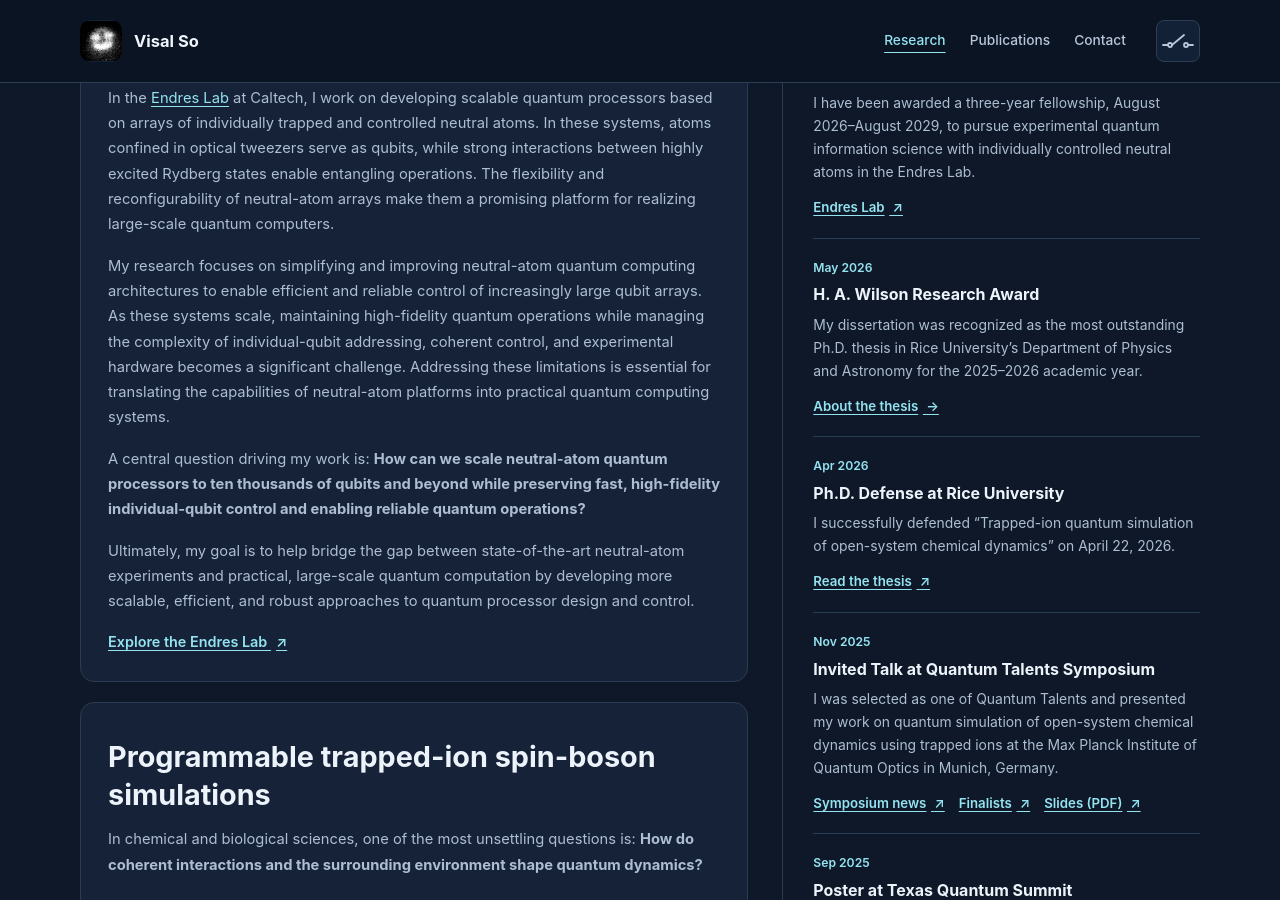
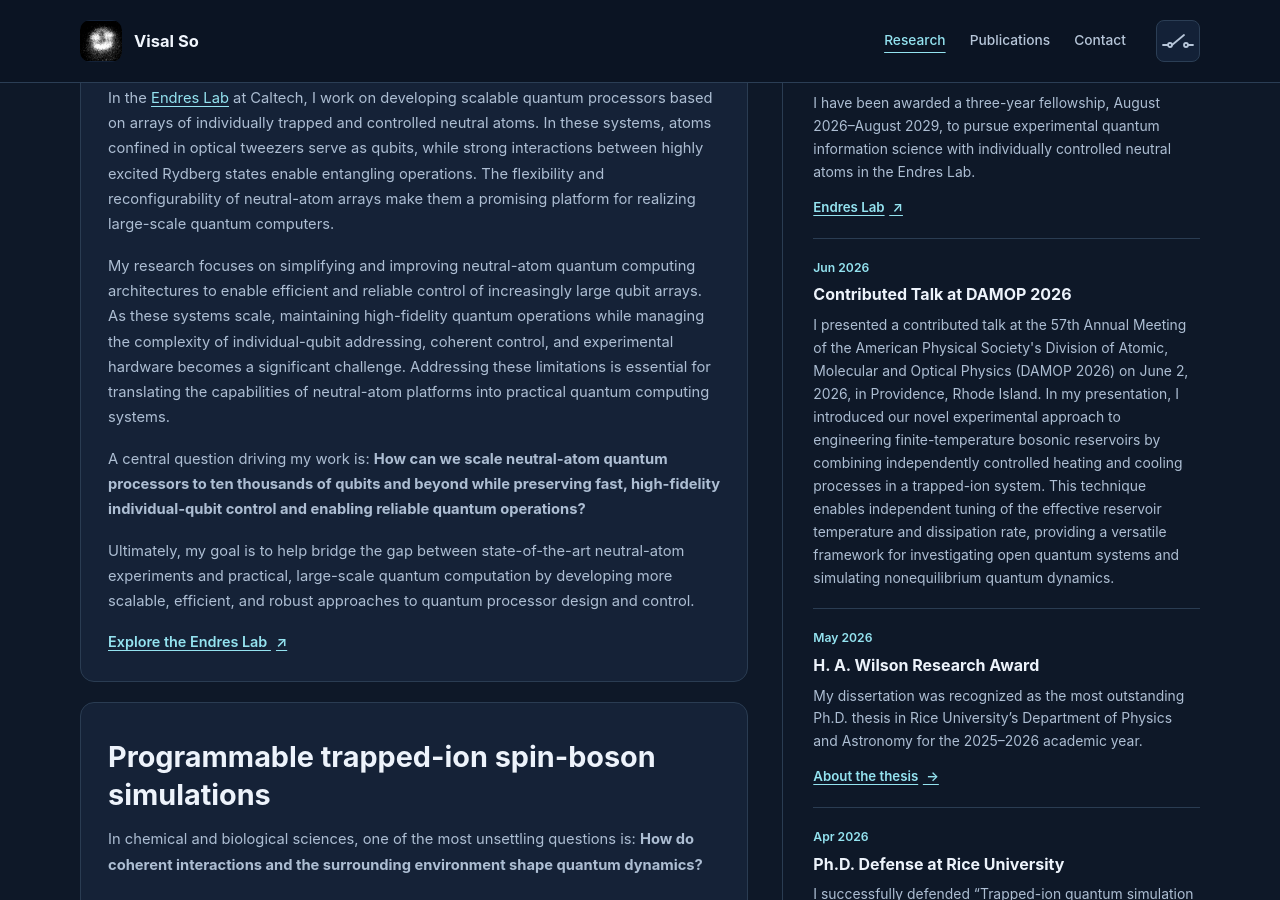
Before and after one commit to visalso/visalso.github.io, a Jekyll site: the page built from research.html, in a window 1280 px wide and 900 px high, scrolled down 476 px. Built offline with Jekyll 4.4.1, drawn with Linux system fonts in a browser that asks for light colours; some of the changed text lies outside the part shown.

Commit message:
Update news.yml

```diff
--- a/_data/news.yml
+++ b/_data/news.yml
@@ -7,6 +7,11 @@
   links:
     - label: Endres Lab
       url: https://www.endreslab.com/
+
+- date_label: Jun 2026
+  title: Contributed Talk at DAMOP 2026
+  summary: I presented a contributed talk at the 57th Annual Meeting of the American Physical Society's Division of Atomic, Molecular and Optical Physics (DAMOP 2026) on June 2, 2026, in Providence, Rhode Island. In my presentation, I introduced our novel experimental approach to engineering finite-temperature bosonic reservoirs by combining independently controlled heating and cooling processes in a trapped-ion system. This technique enables independent tuning of the effective reservoir temperature and dissipation rate, providing a versatile framework for investigating open quantum systems and simulating nonequilibrium quantum dynamics.
+  featured: false
 
 - date_label: May 2026
   title: H. A. Wilson Research Award
@@ -54,6 +59,11 @@
     - label: Watch the talk
       url: https://www.youtube.com/watch?v=jxOFuNQV0l0
 
+- date_label: Jun 2025
+  title: Contributed Talk at DAMOP 2025
+  summary: I presented a contributed talk at the 56th Annual Meeting of the American Physical Society’s Division of Atomic, Molecular and Optical Physics (DAMOP 2025) on June 17, 2025, in Portland, Oregon. My presentation explored the role of multiple vibrational modes in electron-transfer dynamics within vibronically coupled molecular systems. Using a trapped-ion quantum simulator, we investigated how the interplay between molecular and environmental vibrational modes influences transfer rates and pathways.
+  featured: false
+
 - date_label: May 2025
   title: Henry F. and Margaret Dunlap Fellowship
   summary: I was selected as one of only two recipients of the Henry F. and Margaret Dunlap Fellowship in recognition of my academic achievements and research contributions in the Department of Physics and Astronomy at Rice University. This honor reflects my dedication to academic excellence, scientific inquiry, and advancing research in physics.
```
